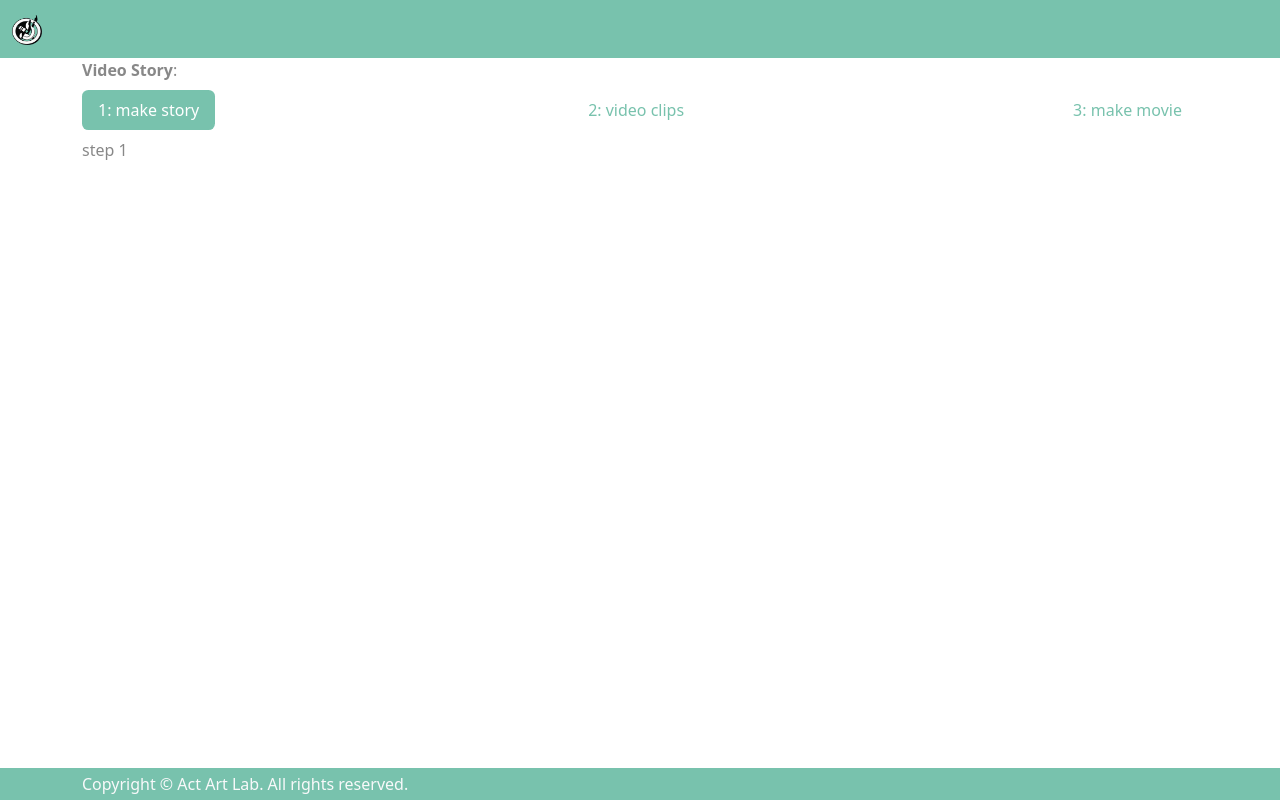
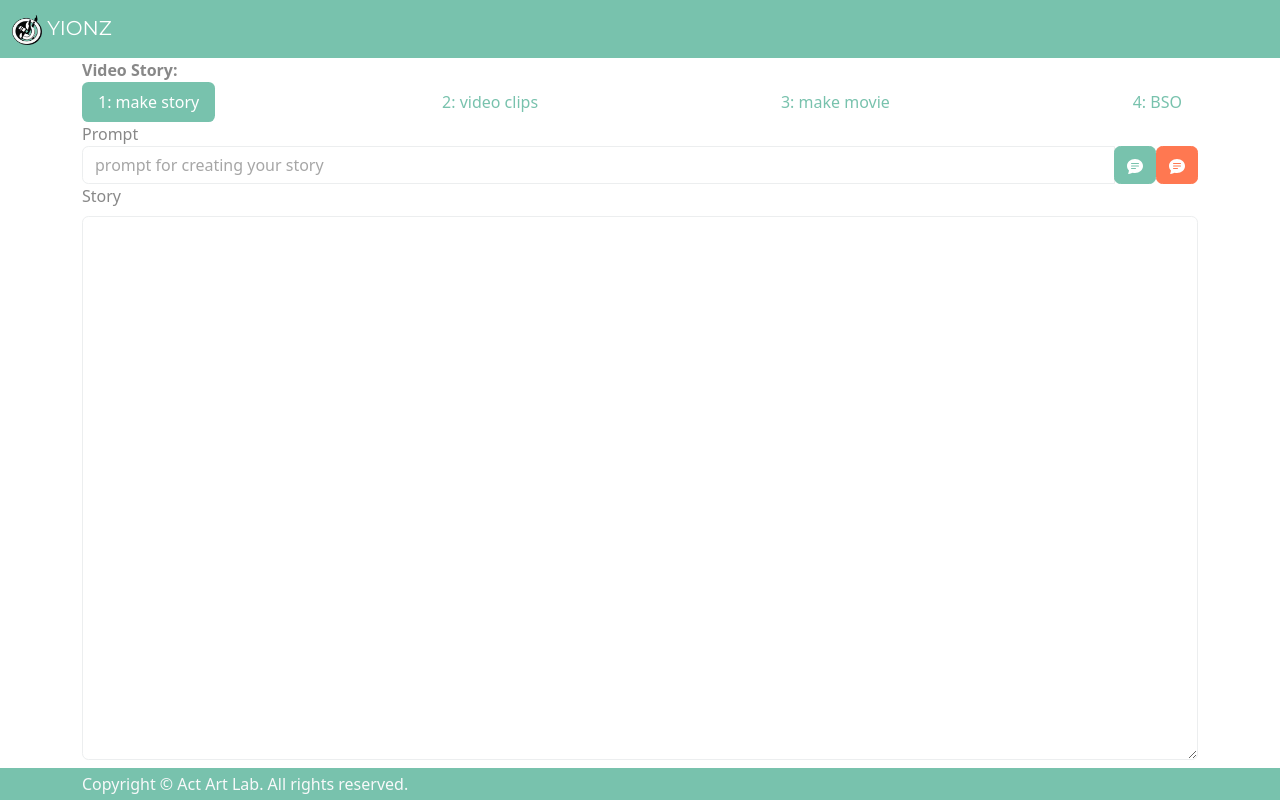
Before and after one commit to chentingdong/yionz, a Next.js app: page /v/1 in a window 1280 px wide. Built offline with nearby package versions, Linux system fonts and the light colour scheme; no server answers; the database is empty.

Commit message:
app steps

```diff
--- a/app/components/header.tsx
+++ b/app/components/header.tsx
@@ -12,7 +12,8 @@ function Header() {
             width="30"
             src="/images/ctdartlab-logo.png"
             alt="YIONZ"
-          />
+          /> {' '}
+          <span>YIONZ</span>
         </Link>
         <button
           className="navbar-toggler"
--- a/app/v/[id]/appSteps.tsx
+++ b/app/v/[id]/appSteps.tsx
@@ -2,27 +2,33 @@
 
 import React, { useState } from "react";
 
+import MakeMovie from "./step3Movie";
+import MakeStory from "./step1Story";
+import ShowOff from "./step4BSO";
 import Tab from 'react-bootstrap/Tab';
 import Tabs from 'react-bootstrap/Tabs';
+import VideoClips from "./step2Clips";
 
 export default function AppSteps() {
   const [key, setKey] = useState('step-1');
   return (
     <Tabs
-      id="controlled-tab-example"
-      className="d-flex justify-content-between my-2"
+      className="d-flex justify-content-between"
       variant="pills"
       activeKey={key}
       onSelect={(k) => setKey(k)}
     >
-      <Tab eventKey="step-1" title="1: make story">
-        <div>step 1</div>
+      <Tab eventKey="step-1" title="1: make story" className="flex-grow-1">
+        <MakeStory />
       </Tab>
       <Tab eventKey="step-2" title="2: video clips">
-        <div>step 2</div>
+        <VideoClips />
       </Tab>
       <Tab eventKey="step-3" title="3: make movie">
-        <div>step 3</div>
+        <MakeMovie />
+      </Tab>
+      <Tab eventKey="step-4" title="4: BSO">
+        <ShowOff />
       </Tab>
     </Tabs>
   );
--- a/app/v/[id]/page.tsx
+++ b/app/v/[id]/page.tsx
@@ -3,11 +3,12 @@ import prisma from "@/prisma/prisma";
 
 export default async function Page({ params }) {
   const artifact = await getData(params.id);
-  console.log(artifact);
   return (
-    <div className="container">
-      <label className="text-capitalize"><b>Video Story</b>: {artifact?.name}</label>
-      <AppSteps />
+    <div className="container d-flex flex-column h-100">
+      <label className="text-capitalize"><b>Video Story:</b> {artifact?.name}</label>
+      <div id="step-tabs" className="flex-grow-1 d-flex flex-column">
+        <AppSteps />
+      </div>
     </div >
   );
 }
--- /dev/null
+++ b/app/v/[id]/server.ts
@@ -0,0 +1,5 @@
+"use server";
+
+export async function updatePrompt(appId: String) {
+  return true;
+}
--- /dev/null
+++ b/app/v/[id]/step1Story.tsx
@@ -0,0 +1,36 @@
+import { BsFillChatTextFill } from "react-icons/bs";
+import React from "react";
+
+type Props = {};
+
+export default function MakeStory({ }: Props) {
+  return (
+    <div className="h-100 d-flex flex-column">
+      <div>
+        <label htmlFor="prompt">Prompt</label>
+        <div className="input-group">
+          <input
+            id="prompt"
+            className="form-control"
+            placeholder="prompt for creating your story"
+          />
+          <div className="input-group-append">
+            <button className="btn btn-primary" title="create story">
+              <BsFillChatTextFill />
+            </button>
+            <button className="btn btn-danger" title="create all">
+              <BsFillChatTextFill />
+            </button>
+          </div>
+        </div>
+      </div>
+      <div className="flex-grow-1 d-flex flex-column">
+        <label htmlFor="story">Story</label>
+        <textarea
+          id="story"
+          className="form-control flex-grow-1 my-2"
+        />
+      </div>
+    </div>
+  );
+}
--- /dev/null
+++ b/app/v/[id]/step2Clips.tsx
@@ -0,0 +1,10 @@
+import React from "react";
+
+type Props = {};
+
+export default function VideoClips
+  ({ }: Props) {
+  return <div>VideoClips
+
+  </div>;
+}
--- /dev/null
+++ b/app/v/[id]/step3Movie.tsx
@@ -0,0 +1,7 @@
+import React from "react";
+
+type Props = {};
+
+export default function MakeMovie({ }: Props) {
+  return <div>Make Movie</div>;
+}
--- /dev/null
+++ b/app/v/[id]/step4BSO.tsx
@@ -0,0 +1,7 @@
+import React from "react";
+
+type Props = {};
+
+export default function ShowOff({ }: Props) {
+  return <div>ShowOff</div>;
+}
--- a/next.config.js
+++ b/next.config.js
@@ -4,6 +4,7 @@ path = require("path");
 module.exports = {
   experimental: {
     appDir: true,
+    serverActions: true,
     esmExternals: false,
   },
   reactStrictMode: true,
--- a/package.json
+++ b/package.json
@@ -14,6 +14,7 @@
     "react": "^18.2.0",
     "react-bootstrap": "^2.7.4",
     "react-dom": "^18.2.0",
+    "react-icons": "^4.8.0",
     "sharp": "^0.32.1"
   },
   "devDependencies": {
--- a/styles/globals.scss
+++ b/styles/globals.scss
@@ -14,26 +14,8 @@ a {
   text-decoration: none;
 }
 
-button.btn.btn-action {
-  @extend .rounded-circle;
-  width: 0;
-  height: 0;
-  padding: 20px;
-  position: relative;
-  >svg {
-    position: absolute;
-    margin: -12px;
-    width: 24px;
-    height: 24px;
-  }
-  >div.spinner-border {
-    position: absolute;
-    margin: -15px;
-  }
-}
-
-.carousel-container {
-  padding-bottom: 20px;
+#step-tabs .tab-content {
+  @extend .flex-grow-1, .d-flex, .flex-column
 }
 
 @import "node_modules/bootswatch/dist/minty/variables";
```
Also changed, not shown: 1 other file (tests, documents, lock files or other folders).
